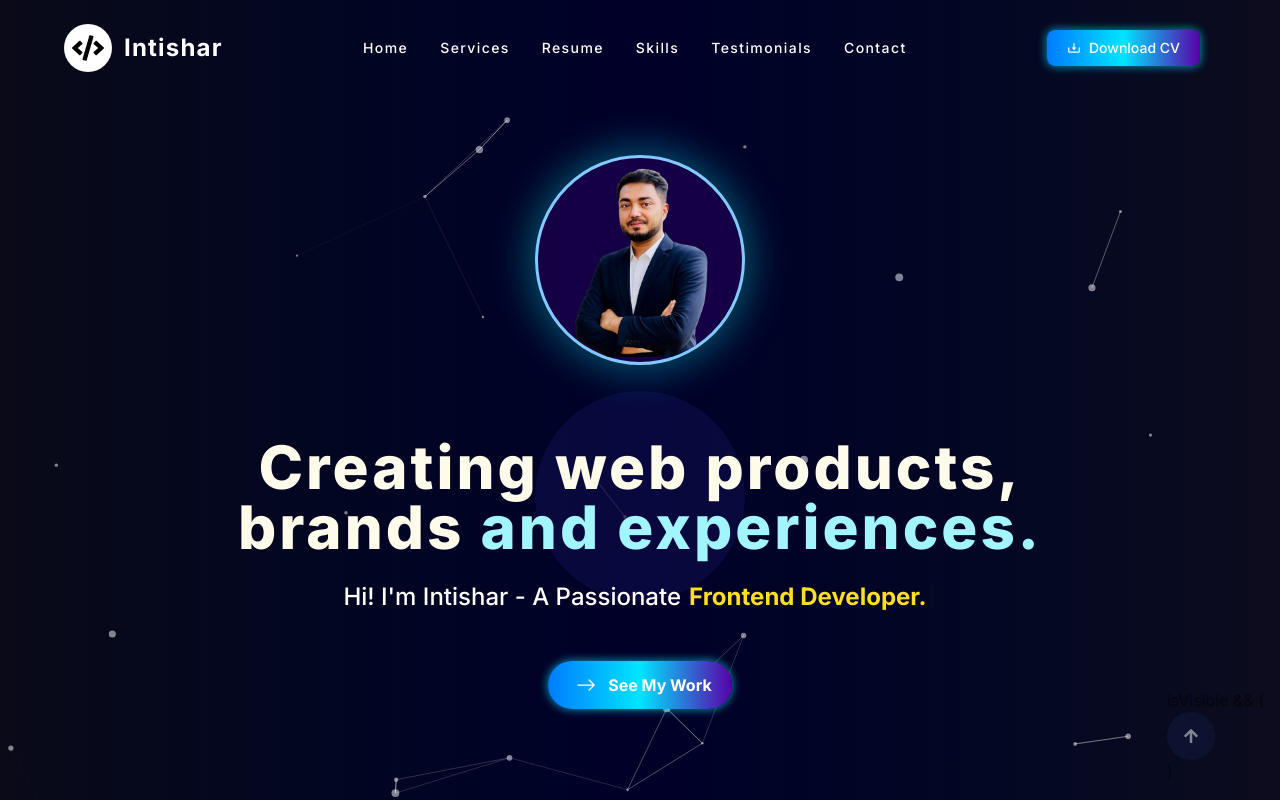
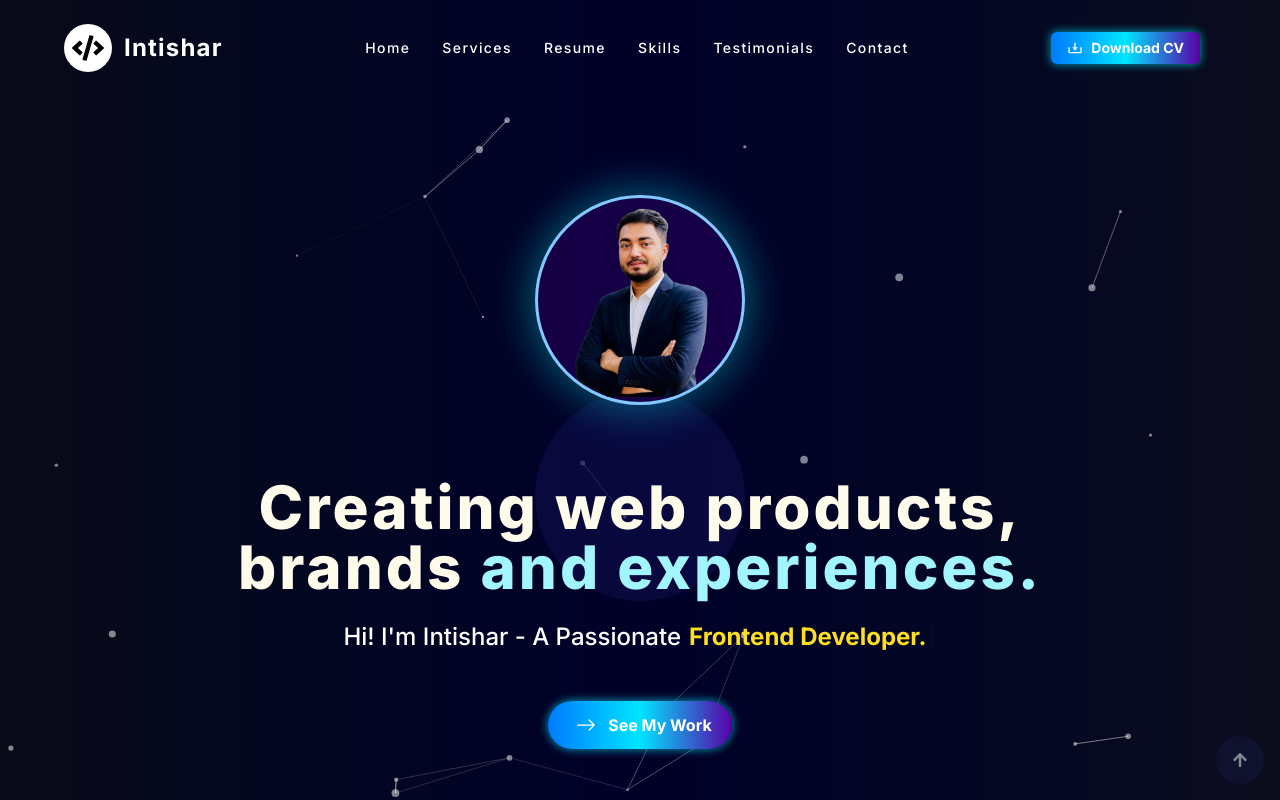
Before and after one commit to intisharmashrurTurjo/IntisharMashrurPortFolioNextJS, a Next.js app: page / in a window 1280 px wide. Shown: the top 800 px of the page. Built offline with nearby package versions, Linux system fonts and the light colour scheme.

Commit message:
First Mssawssfasf123czczxfsdf2g

```diff
--- a/components/Helper/Home/Blog/BlogCard.tsx
+++ b/components/Helper/Home/Blog/BlogCard.tsx
@@ -8,7 +8,7 @@ type Props = {
 }
 const BlogCard = ({ image, title }: Props) => {
     return (
-        <div className="bg-slate-900 lg:p-6 p-4 m-2 rounded-lg hover:shadow-[0_0_20px_1px_rgba(0,229,255,0.9)]">
+        <div className="bg-slate-900 lg:p-6 p-3 m-auto rounded-lg hover:shadow-[0_0_20px_1px_rgba(0,229,255,0.9)]">
             <Image src={image} alt="blog" width={500} height={500} className="object-cover" />
             <p className="mt-5 text-gray-500 font-medium text-base sm:text-lg">
                 5 July 2025
@@ -17,7 +17,7 @@ const BlogCard = ({ image, title }: Props) => {
             <div className="mt-4 flex gap-2 items-center">
                 <p className="px-1.5 py-1.5 bg-[linear-gradient(90deg,#007BFF,#00E5FF,#5A00A8)] via-pink-900 to-purple-900 border-1 border-indigo-900 text-black text-sm sm:text-base font-bold rounded-full text-gray-900">React</p>
 
-                <p className="px-4 py-1.5 bg-[linear-gradient(90deg,#007BFF,#00E5FF,#5A00A8)] border-1 border-indigo-900 text-black text-sm sm:text-base font-bold font-roboto-mono rounded-full text-gray-900">Next JS</p>
+                <p className="px-4 py-1.5 bg-[linear-gradient(90deg,#007BFF,#00E5FF,#5A00A8)] border-1 border-indigo-900 text-black text-sm sm:text-base font-bold font-roboto-mono rounded-full text-gray-900">Next.JS</p>
                 <p className="px-4 py-1.5 bg-[linear-gradient(90deg,#007BFF,#00E5FF,#5A00A8)] border-1 border-indigo-900 text-black text-sm sm:text-base font-bold font-roboto-mono rounded-full text-gray-900">Laravel</p>
             </div>
         </div>
--- a/components/Helper/Home/Hero/Hero.tsx
+++ b/components/Helper/Home/Hero/Hero.tsx
@@ -19,7 +19,7 @@ const Hero = () => {
       <div className="absolute z-10 w-[210px] h-[210px] rounded-full bg-[#0c0c48aa] pointer-events-none"></div>
 
       {/* Content wrapper (on top of particles) */}
-      <div className="relative z-20 flex flex-col items-center -mt-32">
+      <div className="relative z-20 flex flex-col items-center -mt-12">
 
         {/* Circle Wrapper */}
         <div className="
--- a/components/Helper/Home/Navbar/Nav.tsx
+++ b/components/Helper/Home/Navbar/Nav.tsx
@@ -81,17 +81,20 @@ const Nav = ({ openNav }: Props) => {
         <a
   href="/cv.pdf"
   download
-            className="px-5 py-2 text-sm font-medium rounded-lg
+  className="
+    px-4 py-2 text-xs sm:text-sm font-medium rounded-md
     bg-[linear-gradient(90deg,#007BFF,#00E5FF,#5A00A8)]
     hover:bg-[linear-gradient(90deg,#5A00A8,#00E5FF,#007BFF)]
     hover:text-black transition-all duration-200 text-white
     shadow-[0_0_8px_1px_rgba(0,229,255,0.6)]
     hover:shadow-[0_0_15px_3px_rgba(0,229,255,0.9)]
-                       flex items-center gap-2"
+    flex items-center gap-1.5 sm:gap-2
+  "
 >
-            <BiDownload />
-            <span>Download CV</span>
+  <BiDownload className="text-sm sm:text-base" />
+  <span className="leading-none font-bold">Download CV</span>
 </a>
+
 
           <button
             onClick={openNav}
--- a/components/Helper/ScrollTopUp.tsx
+++ b/components/Helper/ScrollTopUp.tsx
@@ -32,11 +32,11 @@ const scrollToTop = () => {
 
   return (
     <div className='fixed bottom-4 animate-pulse right-4'>
-      isVisible && (
+
         <button className='bg-blue-950/60 cursor-pointer text-white rounded-full w-12 h-12 flex items-center justify-center focus:outline-none' onClick={scrollToTop}>
           <FaArrowUp />
         </button>
-      )
+
     </div>
   )
 }
```
Lines whose indentation alone changed are shown as unchanged.
